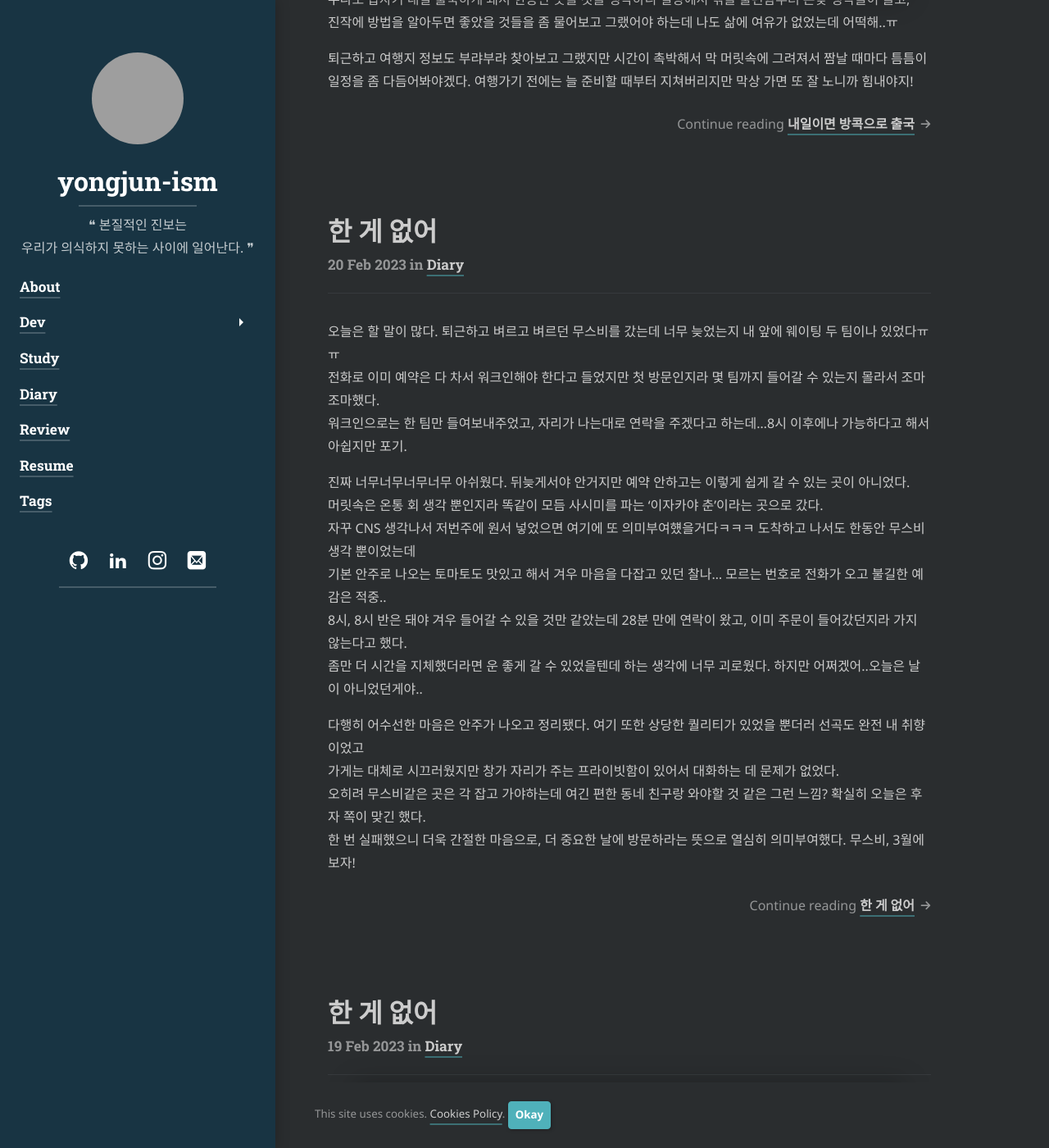
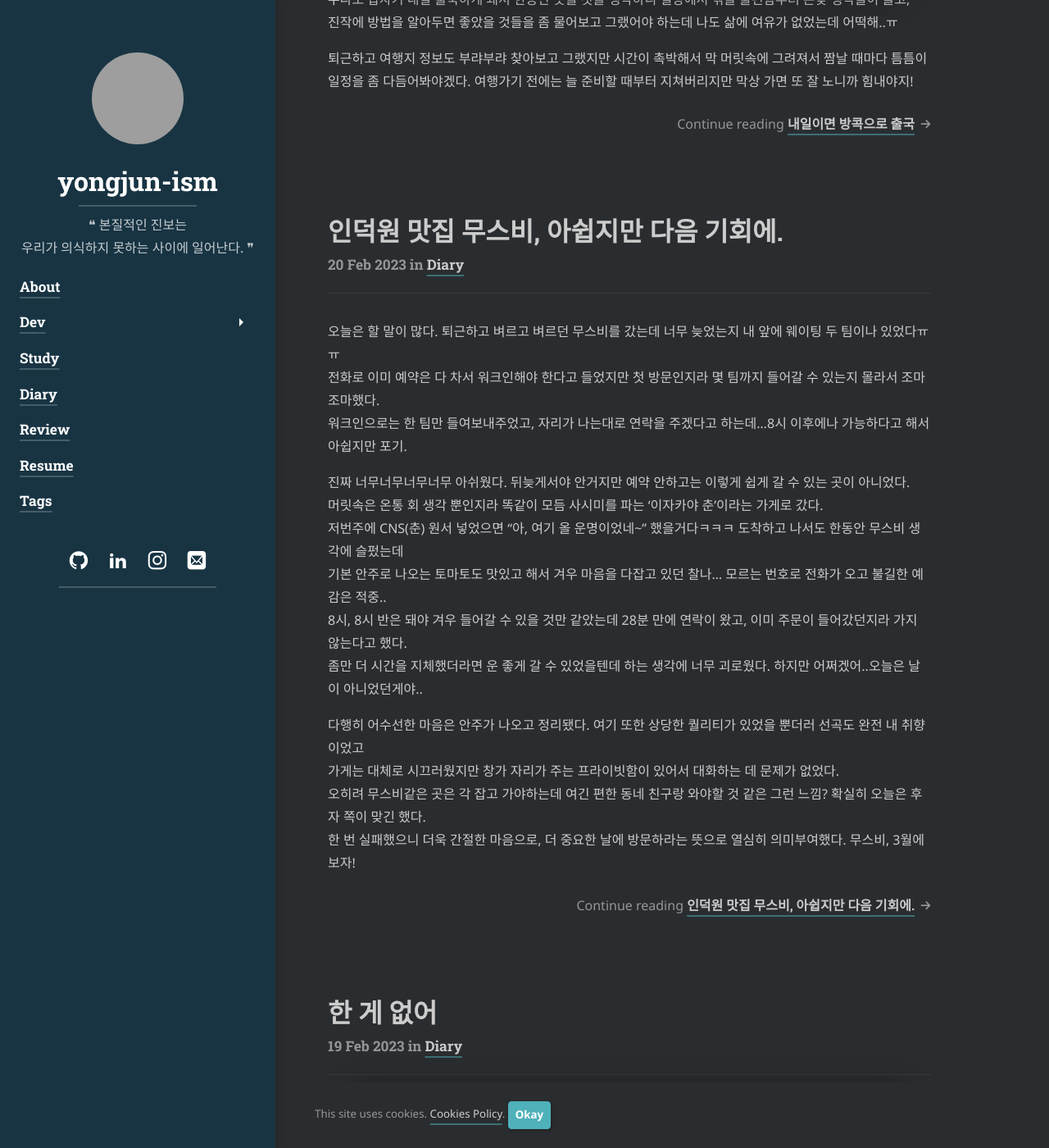
Before and after one commit to yongjunism/yongjunism.github.io, a Jekyll site: the page built from index.md, in a window 1280 px wide and 1400 px high, scrolled down 1090 px. Shown: the whole window at 82% size. Built offline with Jekyll 4.4.1, drawn with Linux system fonts in a browser that asks for light colours; cached includes are drawn as plain includes; nearby versions of some CDN libraries; some web fonts are replaced; library files that are not in the unit come from our copies; grey boxes are pictures that could not be loaded.

Commit message:
Upload a post

```diff
--- a/_posts/diary/2023-02-20-i'll-take-a-rain-check-on-Musubi.md
+++ b/_posts/diary/2023-02-20-i'll-take-a-rain-check-on-Musubi.md
@@ -1,7 +1,7 @@
 ---
 layout: post
-title: "한 게 없어"
-subtitle: "Didn't to anything"
+title: "인덕원 맛집 무스비, 아쉽지만 다음 기회에."
+subtitle: "I'll take a rain check on Musubi"
 category: diary
 ---
 
@@ -10,8 +10,8 @@ category: diary
 워크인으로는 한 팀만 들여보내주었고, 자리가 나는대로 연락을 주겠다고 하는데...8시 이후에나 가능하다고 해서 아쉽지만 포기.<br>
 
 진짜 너무너무너무너무 아쉬웠다. 뒤늦게서야 안거지만 예약 안하고는 이렇게 쉽게 갈 수 있는 곳이 아니었다.<br>
-머릿속은 온통 회 생각 뿐인지라 똑같이 모듬 사시미를 파는 '이자카야 춘'이라는 곳으로 갔다.<br>
-자꾸 CNS 생각나서 저번주에 원서 넣었으면 여기에 또 의미부여헀을거다ㅋㅋㅋ 도착하고 나서도 한동안 무스비 생각 뿐이었는데<br>
+머릿속은 온통 회 생각 뿐인지라 똑같이 모듬 사시미를 파는 '이자카야 춘'이라는 가게로 갔다.<br>
+저번주에 CNS(춘) 원서 넣었으면 "아, 여기 올 운명이었네~" 했을거다ㅋㅋㅋ 도착하고 나서도 한동안 무스비 생각에 슬펐는데<br>
 기본 안주로 나오는 토마토도 맛있고 해서 겨우 마음을 다잡고 있던 찰나... 모르는 번호로 전화가 오고 불길한 예감은 적중..<br>
 8시, 8시 반은 돼야 겨우 들어갈 수 있을 것만 같았는데 28분 만에 연락이 왔고, 이미 주문이 들어갔던지라 가지 않는다고 했다.<br>
 좀만 더 시간을 지체했더라면 운 좋게 갈 수 있었을텐데 하는 생각에 너무 괴로웠다. 하지만 어쩌겠어..오늘은 날이 아니었던게야..<br>
```
